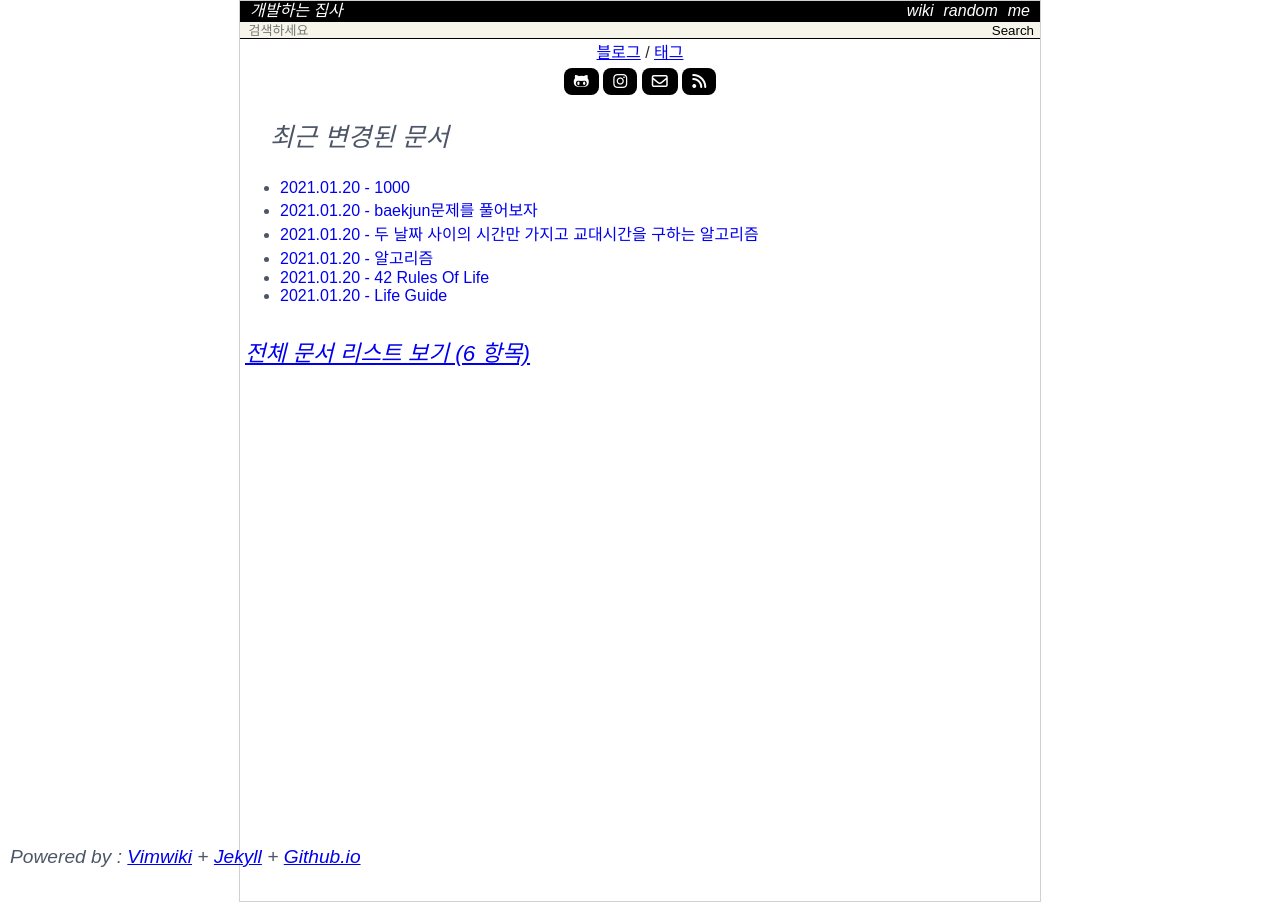
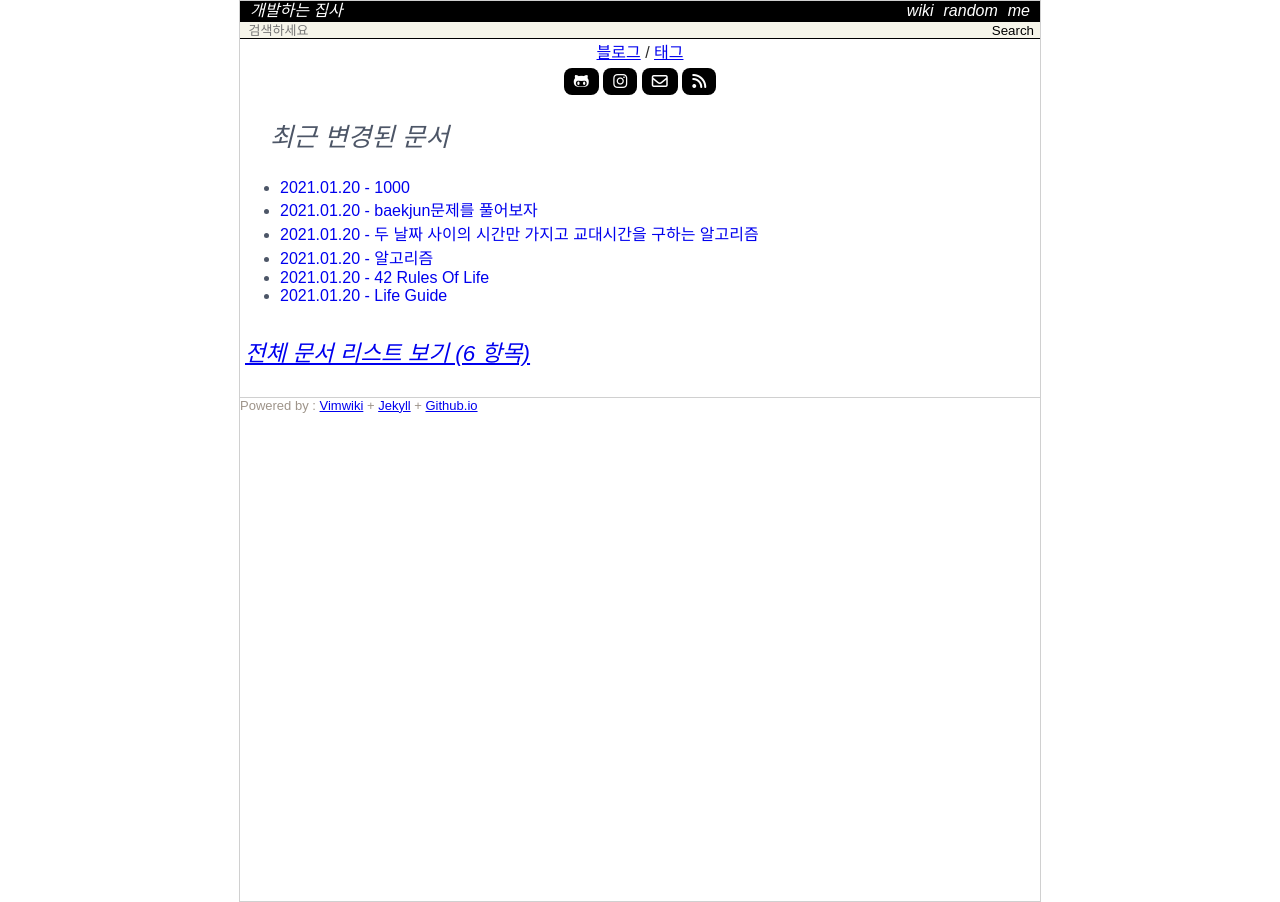
Before and after one commit to Achelous1/achelous1.github.io, a Jekyll site: the page built from index.html, in a window 1280 px wide. Built offline with Jekyll 4.4.1, drawn with Linux system fonts in a browser that asks for light colours; nearby versions of some CDN libraries; some web fonts are replaced.

Commit message:
CHANGED footer to be at the bottom of the page

```diff
--- a/_includes/footer.html
+++ b/_includes/footer.html
@@ -1,13 +1,5 @@
 <footer class="footer">
     <div>
-        <h5>
-            Powered by :
-            <a href="https://github.com/vimwiki/vimwiki">Vimwiki</a>
-            +
-            <a href="https://jekyllrb.com/">Jekyll</a>
-            +
-            <a href="https://pages.github.com/">Github.io</a>
-        </h5>
 {% if page.latex %}
         <script type="text/javascript" async src="https://cdnjs.cloudflare.com/ajax/libs/mathjax/2.7.2/MathJax.js?config=TeX-MML-AM_CHTML"></script>
 {% endif %}
--- a/_sass/_layout.scss
+++ b/_sass/_layout.scss
@@ -105,10 +105,6 @@ table.gsc-search-box {
 
 .footer {
     text-align: left;
-    position: fixed;
-    left: 0;
-    bottom: 0;
-    width: 100%;
 }
 
 ul.tag-list {
@@ -242,3 +238,9 @@ div.search {
 .post-excerpt {
     color: $forth-font-color;
 }
+
+.content-below {
+    border-top: 1px solid #d0d0d0;
+    color: $third-font-color;
+    font-size: 13px;
+}
--- a/index.html
+++ b/index.html
@@ -56,3 +56,12 @@ regenerate: true
     </h4>
 </div>
 {% include createLink.html %}
+
+<div class="content-below">
+    Powered by :
+    <a href="https://github.com/vimwiki/vimwiki">Vimwiki</a>
+    +
+    <a href="https://jekyllrb.com/">Jekyll</a>
+    +
+    <a href="https://pages.github.com/">Github.io</a>
+</div>
```
